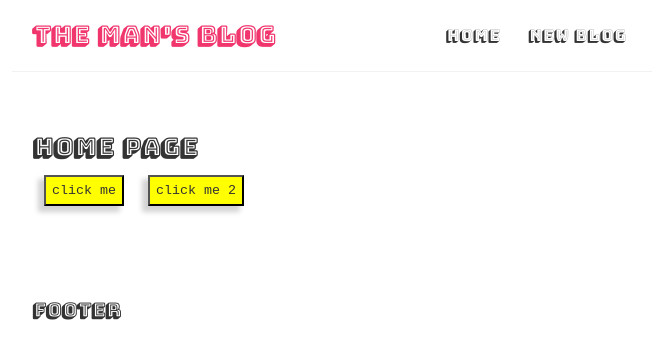
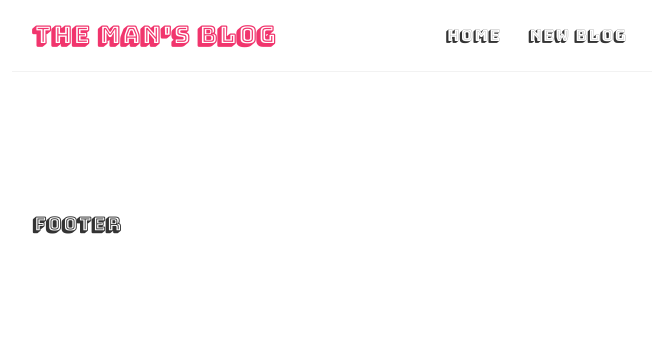
Before and after one commit to jonbleibdrey/medium-project-react, a React (Create React App) app: page / in a window 1280 px wide. Shown: the top 358 px of the page, without its empty margins (308-965 px from the left). Built offline with nearby package versions, Linux system fonts and the light colour scheme.

Commit message:
adding ouptu list for react medium blog

```diff
--- a/src/Home.js
+++ b/src/Home.js
@@ -1,31 +1,31 @@
-import React from "react";
+import React, { useState } from "react";
 
 const Home = () => {
+  const [blogs, setBlogs] = useState([
+    {
+      title: "my new webiste",
+      body:
+        "Lorem ipsum, dolor sit amet consectetur adipisicing elit. Quis dolor ullam iste sint cupiditate suscipit! Asperiores sed nam recusandae quo dicta eius natus corporis tempora sapiente, vero aspernatur quidem error?",
+      author: "baby jesus",
+      id: 1,
+    },
+    {
+      title: "We had a party",
+      body:
+        "Lorem ipsum, dolor sit amet consectetur adipisicing elit. Quis dolor ullam iste sint cupiditate suscipit! Asperiores sed nam recusandae quo dicta eius natus corporis tempora sapiente, vero aspernatur quidem error?",
+      author: "micheal jordan",
+      id: 2,
+    },
+    {
+      title: "web dev game",
+      body:
+        "Lorem ipsum, dolor sit amet consectetur adipisicing elit. Quis dolor ullam iste sint cupiditate suscipit! Asperiores sed nam recusandae quo dicta eius natus corporis tempora sapiente, vero aspernatur quidem error?",
+      author: "madona",
+      id: 3,
+    },
+  ]);
 
-
-  const handleClick = (event) => {
-    console.log("we made it to the click event", event);
-  };
-  const handleClickAgain = (name) => {
-    console.log("welcome to Neverland " + name);
-  };
-
-
-
-  return (
-    <div className="home">
-      <h2>Home page</h2>
-      <button onClick={handleClick}> click me </button>
-      <button
-        onClick={(event) => {
-          handleClickAgain(event, "taco hernadez");
-        }}
-      >
-        {" "}
-        click me 2
-      </button>
-    </div>
-  );
+  return <div className="home"></div>;
 };
 
 export default Home;
```
